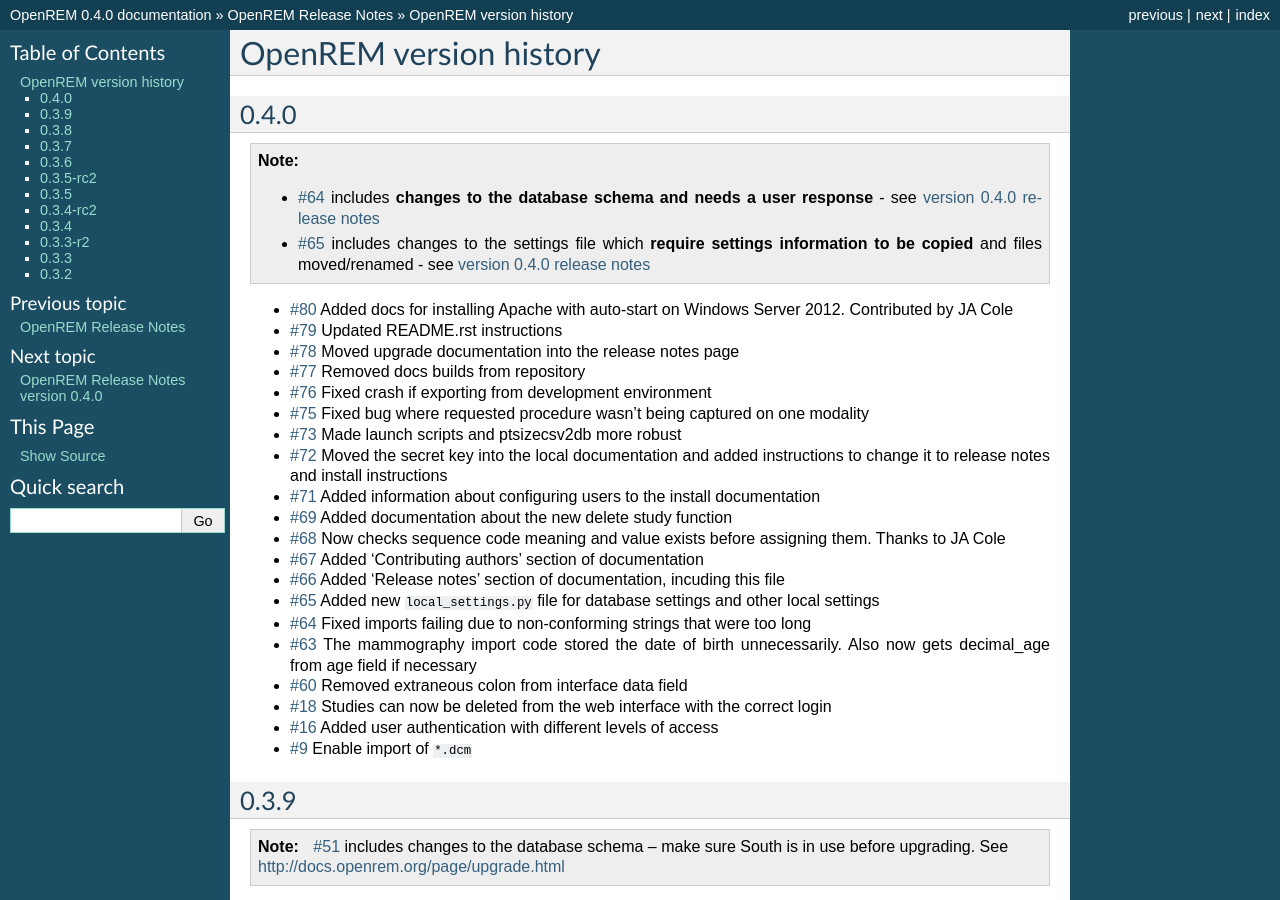
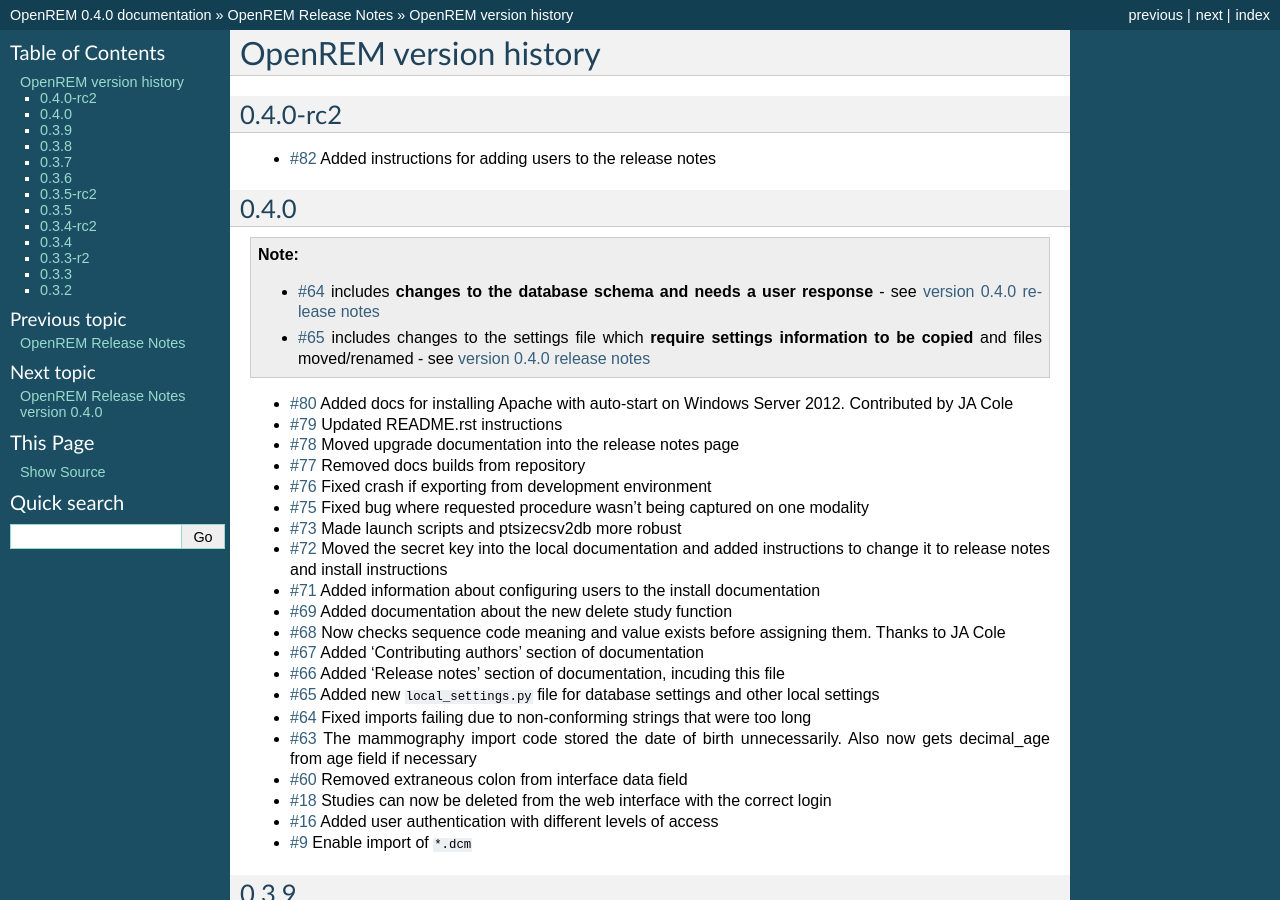
Before and after one commit to ckswilliams/modOpenREM, a Sphinx documentation site: the page built from docs/changes.rst, in a window 1280 px wide and 900 px high. Built offline with Sphinx 7.4.7, drawn with Linux system fonts in a browser that asks for light colours.

Commit message:
Added ref #82 to the changes doc.

```diff
--- a/docs/changes.rst
+++ b/docs/changes.rst
@@ -1,6 +1,11 @@
 =======================
 OpenREM version history
 =======================
+
+0.4.0-rc2
+---------
+
+* `#82`_   Added instructions for adding users to the release notes
 
 0.4.0
 -----
```
